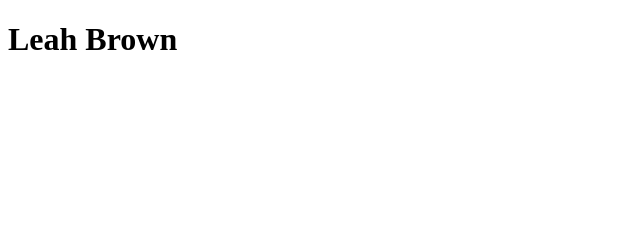
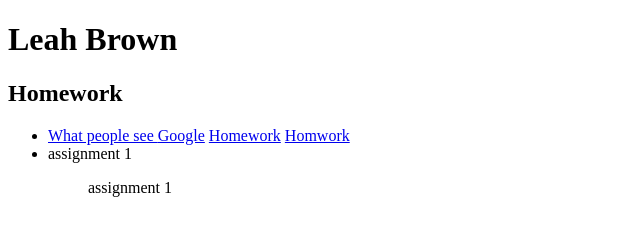
Before and after one commit to leahbrown/leahbrown.github.io, a plain HTML site: page index.html in a window 1280 px wide. Shown: the whole page, without its empty margins (0-640 px from the left). Drawn offline with Linux system fonts and the light colour scheme.

Commit message:
homework

```diff
--- a/index.html
+++ b/index.html
@@ -2,10 +2,27 @@
 <html>
   <head>
     <meta charset="utf-8">
-    <title> welcome </title>
+    <title> CIM 111 Homework </title>
   </head>
   <body>
     <h1>Leah Brown </h1>
+<h2> Homework </h2>
+<ul>
+  <li>
+    <a href="http://google.com">What people see </a>
+    <a href="http://google.com">Google</a>
+    <a href="hw">Homework</a>
+    <a href="http://wjattin.github.io/hw">Homwork</a>
+
+</li>
+
+
+<li> assignment 1 </li>
+
+</ul>
+<ol>
+<ol> assignment 1 </ol>
+</ol>
 
   </body>
 </html>
```
Also changed, not shown: 1 other file.
